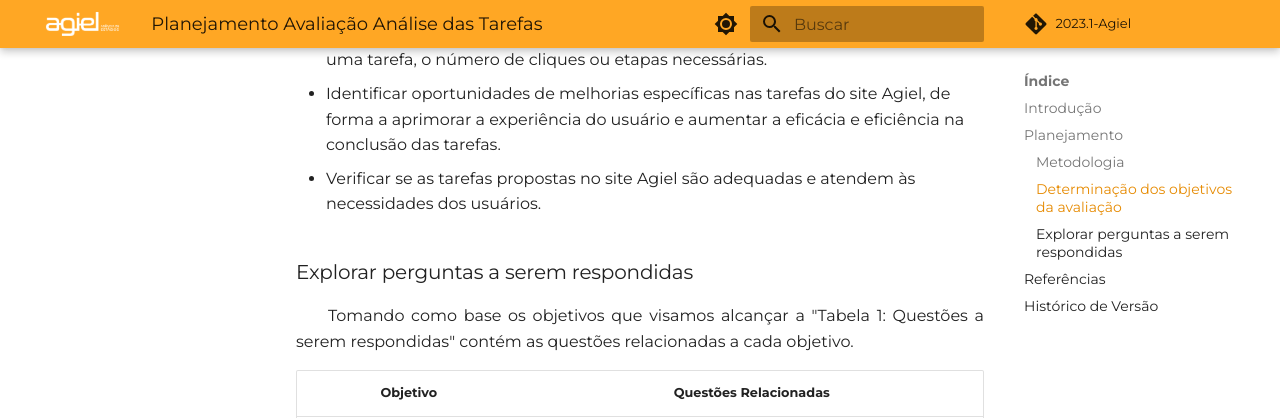
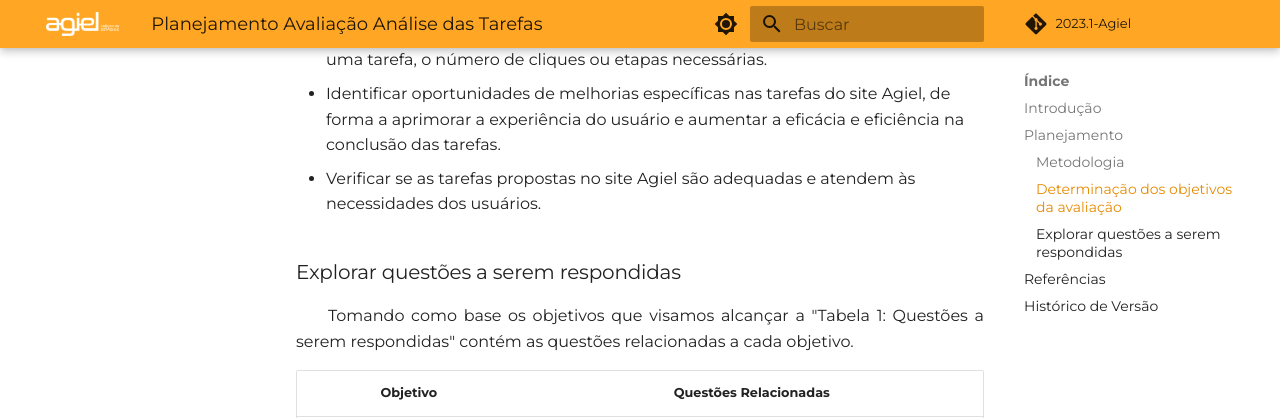
Before and after one commit to Interacao-Humano-Computador/2023.1-Agiel, an MkDocs documentation site: the page built from docs/desenvolvimento/tarefas/planejamento_tarefas.md, in a window 1280 px wide and 900 px high, scrolled down 1006 px. Shown: the top 418 px of the window. Built offline with MkDocs 1.6.1 and Material for MkDocs 9.7.7, drawn with Linux system fonts in a browser that asks for light colours; some web fonts are replaced; comment, search, counter and statistics services are not loaded.

Commit message:
Change: trocando perguntas => questões

```diff
--- a/docs/desenvolvimento/tarefas/planejamento_tarefas.md
+++ b/docs/desenvolvimento/tarefas/planejamento_tarefas.md
@@ -30,7 +30,7 @@
 
 *  Verificar se as tarefas propostas no site Agiel são adequadas e atendem às necessidades dos usuários.
 
-### Explorar perguntas a serem respondidas
+### Explorar questões a serem respondidas
 <p align="justify">
 &emsp;&emsp;Tomando como base os objetivos que visamos alcançar a "Tabela 1: Questões a serem respondidas" contém as questões relacionadas a cada objetivo.
 </p>
```
